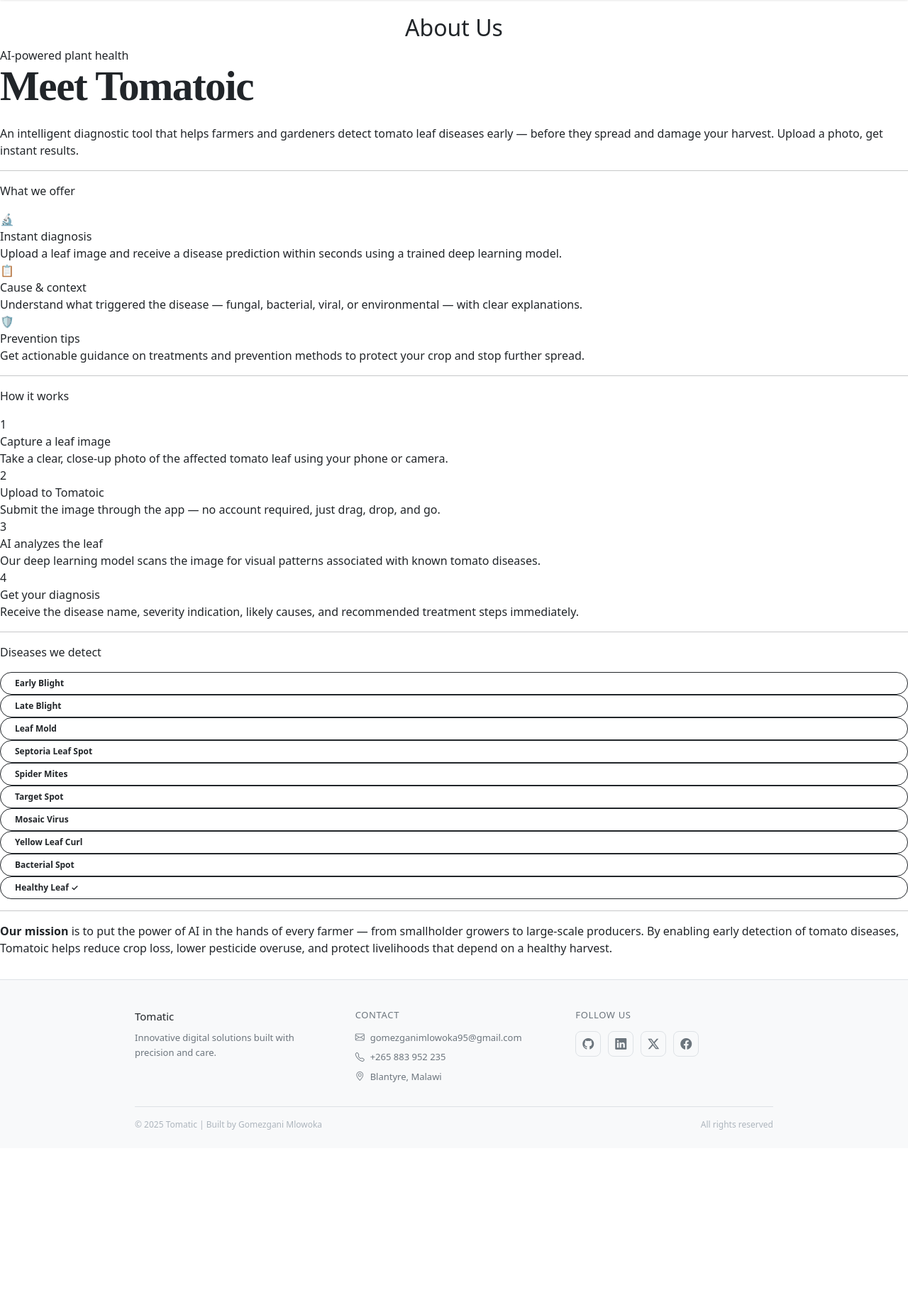
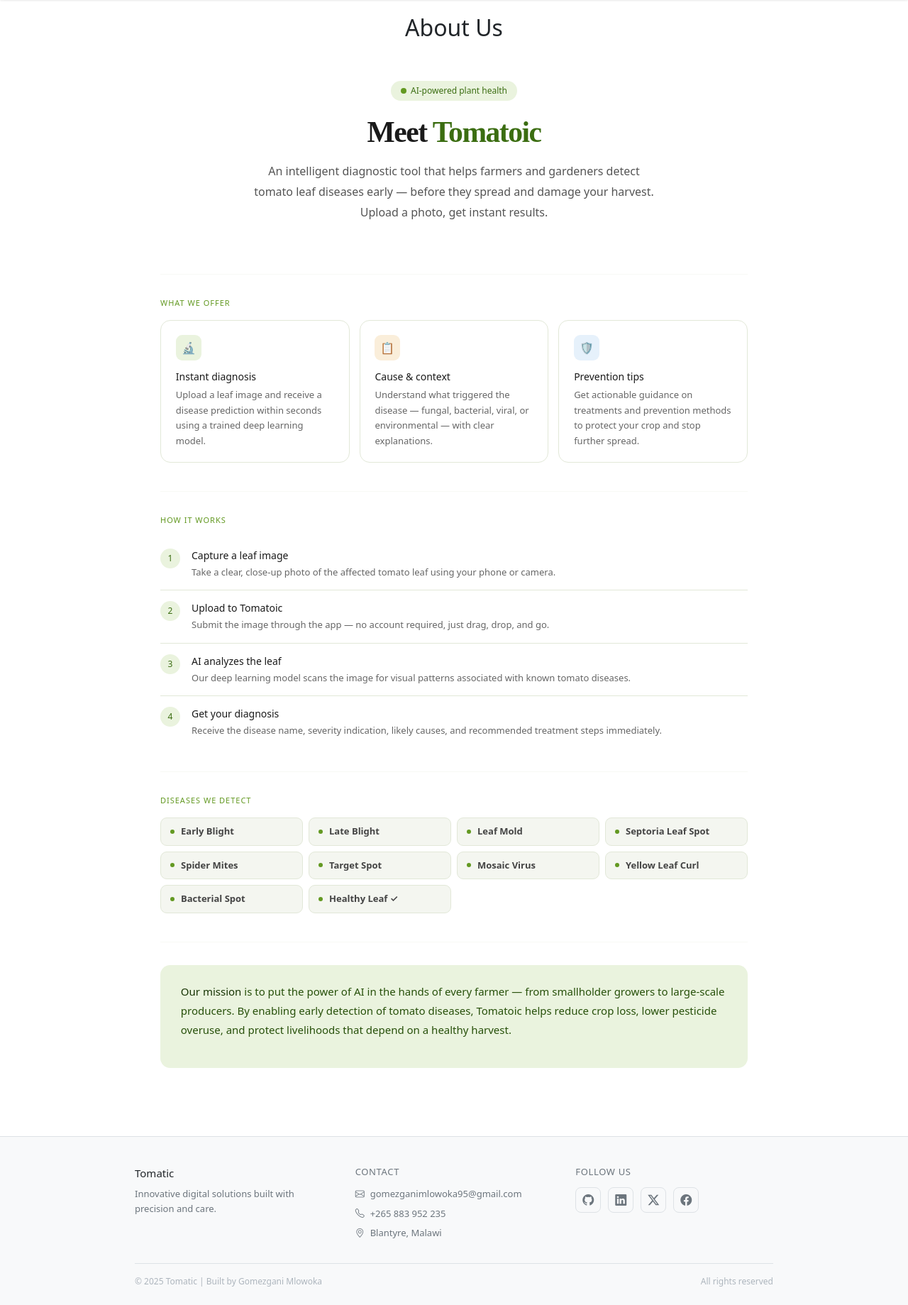
Before and after one commit to gomezganimlowoka/tomatic, a Flask app: page /about in a window 1280 px wide. Shown: the part 92-1931 px from the top of the page at 71% size. Before the commit the page ends 1684 px from the top, so only its background shows below. Run offline with Flask 3, Linux system fonts and the light colour scheme.

Commit message:
add about css
improve the CSS base on about page changes

```diff
--- a/app/static/css/style.css
+++ b/app/static/css/style.css
@@ -1066,3 +1066,209 @@ body.dark-mode {
   .btn { width: 100%; text-align: center; }
   .custum-file-upload { padding: 28px 16px; }
 }
+
+/* about page */
+.content-container {
+      display: flex;
+      flex-direction: column;
+      align-items: center;
+      width: 80%;
+      max-width: 860px;
+      margin: 0 auto;
+      padding: 3rem 1rem 4rem;
+    }
+
+    /* Hero */
+    .hero-badge {
+      display: inline-flex;
+      align-items: center;
+      gap: 6px;
+      background: #EAF3DE;
+      color: #3B6D11;
+      font-size: 12px;
+      font-weight: 500;
+      padding: 5px 14px;
+      border-radius: 20px;
+      margin-bottom: 1.2rem;
+    }
+    .leaf-dot {
+      width: 8px;
+      height: 8px;
+      background: #639922;
+      border-radius: 50%;
+    }
+
+    .hero-title {
+      font-family: 'Playfair Display', serif;
+      font-size: 2.6rem;
+      font-weight: 600;
+      color: #1a1a1a;
+      line-height: 1.2;
+      margin-bottom: 1rem;
+      text-align: center;
+    }
+    .hero-title span { color: #3B6D11; }
+
+    .hero-sub {
+      font-size: 1rem;
+      color: #555;
+      line-height: 1.8;
+      max-width: 580px;
+      text-align: center;
+      margin-bottom: 2.5rem;
+    }
+
+    /* Divider */
+    .divider {
+      width: 100%;
+      border: none;
+      border-top: 1px solid #e2e8d8;
+      margin: 2rem 0;
+    }
+
+    /* Section label */
+    .section-label {
+      font-size: 11px;
+      font-weight: 500;
+      letter-spacing: 0.09em;
+      color: #639922;
+      text-transform: uppercase;
+      margin-bottom: 1rem;
+      width: 100%;
+    }
+
+    /* Feature cards */
+    .card-grid {
+      display: grid;
+      grid-template-columns: repeat(auto-fit, minmax(210px, 1fr));
+      gap: 14px;
+      width: 100%;
+      margin-bottom: 0.5rem;
+    }
+
+    .feat-card {
+      background: #fff;
+      border: 1px solid #e2e8d8;
+      border-radius: 14px;
+      padding: 1.2rem 1.3rem;
+    }
+
+    .feat-icon {
+      width: 36px;
+      height: 36px;
+      border-radius: 9px;
+      display: flex;
+      align-items: center;
+      justify-content: center;
+      font-size: 16px;
+      margin-bottom: 0.8rem;
+    }
+    .feat-icon.green { background: #EAF3DE; }
+    .feat-icon.amber { background: #FAEEDA; }
+    .feat-icon.blue  { background: #E6F1FB; }
+
+    .feat-title {
+      font-size: 14px;
+      font-weight: 500;
+      color: #1a1a1a;
+      margin-bottom: 5px;
+    }
+    .feat-desc {
+      font-size: 13px;
+      color: #666;
+      line-height: 1.65;
+    }
+
+    /* How it works */
+    .how-steps {
+      width: 100%;
+      display: flex;
+      flex-direction: column;
+    }
+
+    .step-row {
+      display: flex;
+      gap: 16px;
+      align-items: flex-start;
+      padding: 14px 0;
+      border-bottom: 1px solid #e2e8d8;
+    }
+    .step-row:last-child { border-bottom: none; }
+
+    .step-num {
+      min-width: 28px;
+      height: 28px;
+      border-radius: 50%;
+      background: #EAF3DE;
+      color: #3B6D11;
+      font-size: 12px;
+      font-weight: 500;
+      display: flex;
+      align-items: center;
+      justify-content: center;
+      margin-top: 1px;
+      flex-shrink: 0;
+    }
+
+    .step-title {
+      font-size: 14px;
+      font-weight: 500;
+      color: #1a1a1a;
+      margin-bottom: 3px;
+    }
+    .step-desc {
+      font-size: 13px;
+      color: #666;
+      line-height: 1.65;
+    }
+
+    /* Diseases */
+    .diseases-grid {
+      display: grid;
+      grid-template-columns: repeat(auto-fit, minmax(170px, 1fr));
+      gap: 8px;
+      width: 100%;
+      margin-bottom: 0.5rem;
+    }
+
+    .disease-pill {
+      background: #f4f6f0;
+      border: 1px solid #e2e8d8;
+      border-radius: 9px;
+      padding: 9px 13px;
+      font-size: 13px;
+      color: #444;
+      display: flex;
+      align-items: center;
+      gap: 9px;
+    }
+    .disease-dot {
+      width: 6px;
+      height: 6px;
+      border-radius: 50%;
+      background: #639922;
+      flex-shrink: 0;
+    }
+
+    /* Mission */
+    .mission-box {
+      width: 100%;
+      background: #EAF3DE;
+      border-radius: 14px;
+      padding: 1.5rem 1.8rem;
+    }
+    .mission-text {
+      font-size: 15px;
+      color: #27500A;
+      line-height: 1.8;
+    }
+    .mission-text strong {
+      color: #173404;
+      font-weight: 500;
+    }
+
+    /* Responsive */
+    @media (max-width: 600px) {
+      .content-container { width: 95%; padding: 2rem 0.75rem; }
+      .hero-title { font-size: 2rem; }
+    }
```
